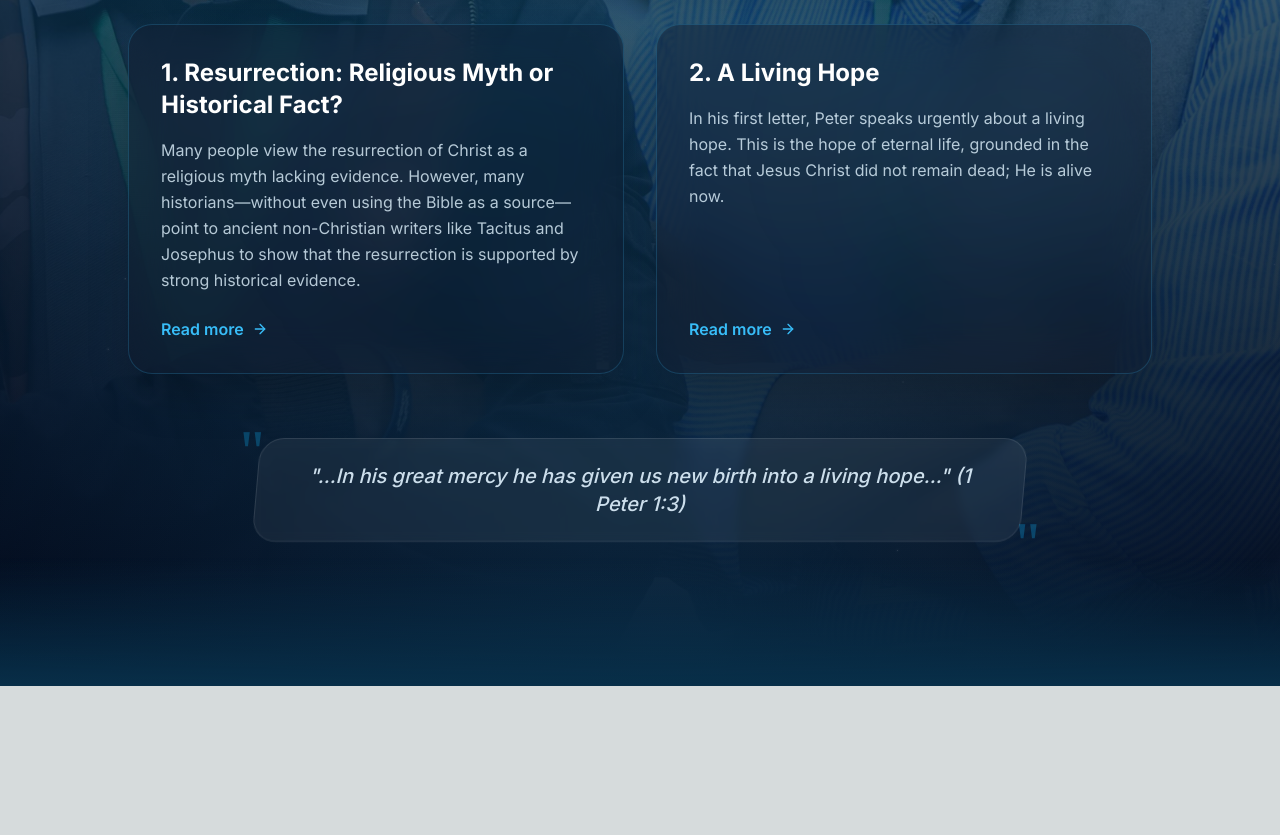
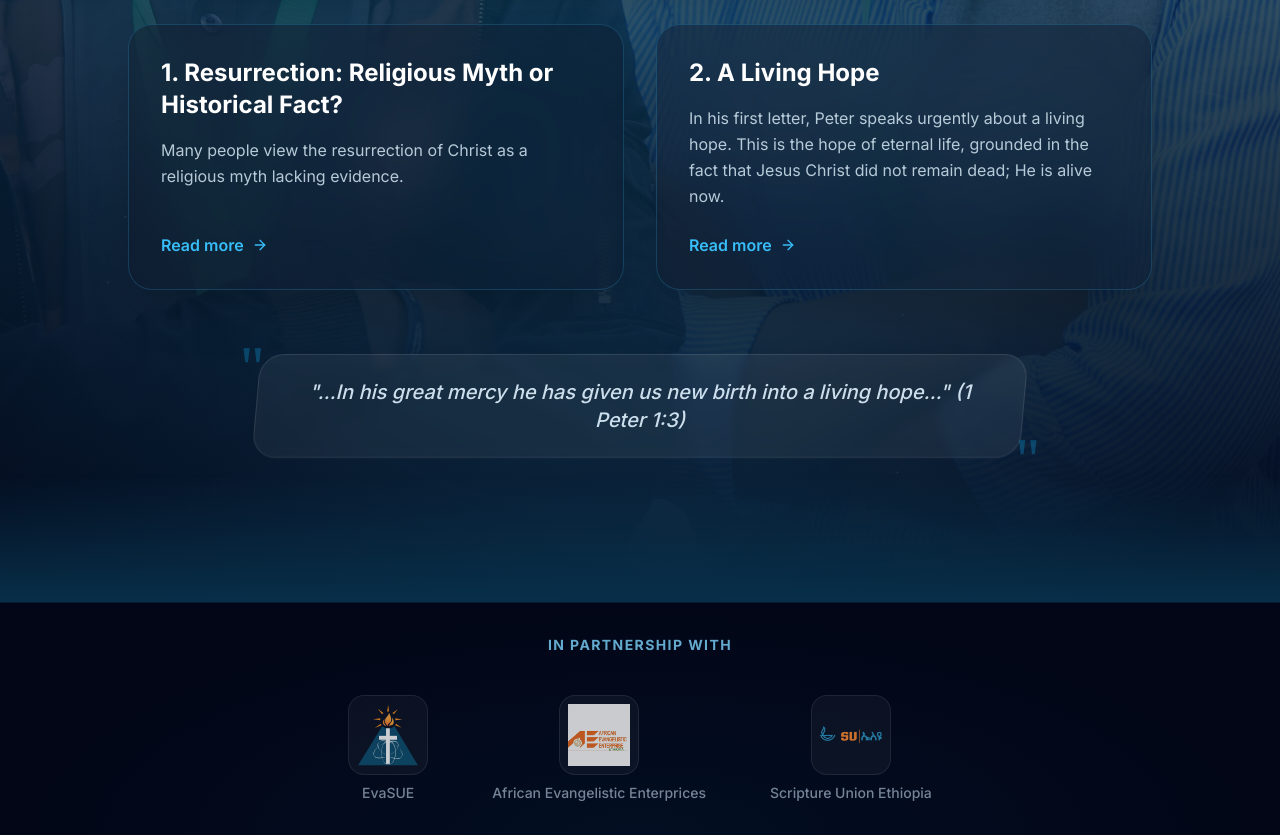
Before and after one commit to natisolomon26/form, a Next.js app: page / in a window 1280 px wide. Shown: the part 800-1635 px from the top of the page. Before the commit the page ends 1486 px from the top, so only its background shows below. Built offline with nearby package versions, Linux system fonts and the light colour scheme.

Commit message:
feat: Implement and integrate a new Footer component with partner logos, and shorten Hero component article descriptions.

```diff
--- a/app/layout.tsx
+++ b/app/layout.tsx
@@ -1,6 +1,7 @@
 import type { Metadata } from "next";
 import { Inter } from "next/font/google";
 import NavbarWrapper from "@/components/NavbarWrapper";
+import Footer from "@/components/Footer";
 import { Analytics } from '@vercel/analytics/react';
 import "./globals.css";
 
@@ -29,6 +30,7 @@ export default function RootLayout({
       <body className={inter.className}>
         <NavbarWrapper />
         {children}
+        <Footer />
         <Analytics />
       </body>
     </html>
--- /dev/null
+++ b/components/Footer.tsx
@@ -0,0 +1,96 @@
+"use client";
+
+import Image from "next/image";
+import Link from "next/link";
+import { useEffect, useState } from "react";
+
+export default function Footer() {
+  const [language, setLanguage] = useState<'en' | 'am'>('en');
+  const [mounted, setMounted] = useState(false);
+
+  useEffect(() => {
+    setMounted(true);
+    const savedLanguage = localStorage.getItem('language') as 'en' | 'am';
+    if (savedLanguage) {
+      setLanguage(savedLanguage);
+    }
+  }, []);
+
+  const content = {
+    en: {
+      partners: "In Partnership With",
+      copyright: "© 2026 EvaSUE. All rights reserved."
+    },
+    am: {
+      partners: "በአጋርነት ከ",
+      copyright: "© 2018 ኢቫሱ። መብቱ በሕግ የተጠበቀ ነው።"
+    }
+  };
+
+  const t = language === 'en' ? content.en : content.am;
+
+  if (!mounted) return null;
+
+  return (
+    <footer className="bg-slate-950 border-t border-sky-900/30 overflow-hidden relative">
+      {/* Background Gradients */}
+      <div className="absolute inset-0 bg-[radial-gradient(ellipse_at_bottom,rgba(14,165,233,0.05)_0%,transparent_70%)] pointer-events-none" />
+
+      <div className="container mx-auto px-4 sm:px-6 lg:px-8 py-8 relative z-10">
+        <div className="flex flex-col items-center justify-center space-y-6">
+
+          <h3 className="text-sky-300/80 font-bold tracking-widest uppercase text-sm mb-4">
+            {t.partners}
+          </h3>
+
+          <div className="flex flex-wrap items-center justify-center gap-8 sm:gap-12 md:gap-16 opacity-80 hover:opacity-100 transition-opacity duration-500">
+            {/* EvaSUE */}
+            <Link href="https://www.evasue.net/" target="_blank" rel="noopener noreferrer" className="flex flex-col items-center gap-2 group">
+              <div className="relative w-16 h-16 sm:w-20 sm:h-20 bg-white/5 rounded-2xl p-3 flex items-center justify-center border border-white/10 group-hover:border-sky-400/50 group-hover:shadow-[0_0_30px_-5px_rgba(14,165,233,0.3)] transition-all duration-300">
+                <Image
+                  src="/logo/EvaSUE.svg"
+                  alt="EvaSUE Logo"
+                  fill
+                  className="object-contain p-2"
+                />
+              </div>
+              <span className="text-slate-400 group-hover:text-sky-300 font-medium text-xs sm:text-sm text-center transition-colors">
+                EvaSUE
+              </span>
+            </Link>
+
+            {/* African Evangelistic Enterprise */}
+            <Link href="https://et.aeint.org/" target="_blank" rel="noopener noreferrer" className="flex flex-col items-center gap-2 group">
+              <div className="relative w-16 h-16 sm:w-20 sm:h-20 bg-white/5 rounded-2xl p-3 flex items-center justify-center border border-white/10 group-hover:border-sky-400/50 group-hover:shadow-[0_0_30px_-5px_rgba(14,165,233,0.3)] transition-all duration-300">
+                <Image
+                  src="/logo/aee.png"
+                  alt="AEE Logo"
+                  fill
+                  className="object-contain p-2"
+                />
+              </div>
+              <span className="text-slate-400 group-hover:text-sky-300 font-medium text-xs sm:text-sm text-center transition-colors">
+                African Evangelistic Enterprices
+              </span>
+            </Link>
+
+            {/* Scripture Union Ethiopia */}
+            <Link href="https://www.suethiopia.org/" target="_blank" rel="noopener noreferrer" className="flex flex-col items-center gap-2 group">
+              <div className="relative w-16 h-16 sm:w-20 sm:h-20 bg-white/5 rounded-2xl p-3 flex items-center justify-center border border-white/10 group-hover:border-sky-400/50 group-hover:shadow-[0_0_30px_-5px_rgba(14,165,233,0.3)] transition-all duration-300">
+                <Image
+                  src="/logo/SU.png"
+                  alt="Scripture Union Logo"
+                  fill
+                  className="object-contain p-2"
+                />
+              </div>
+              <span className="text-slate-400 group-hover:text-sky-300 font-medium text-xs sm:text-sm text-center transition-colors">
+                Scripture Union Ethiopia
+              </span>
+            </Link>
+          </div>
+        </div>
+      </div>
+    </footer>
+  );
+}
--- a/components/Hero.tsx
+++ b/components/Hero.tsx
@@ -68,7 +68,7 @@ export default function Hero({ backgroundImage = "/images/back3.JPG" }: HeroProp
       articles: [
         {
           title: "1. Resurrection: Religious Myth or Historical Fact?",
-          description: "Many people view the resurrection of Christ as a religious myth lacking evidence. However, many historians—without even using the Bible as a source—point to ancient non-Christian writers like Tacitus and Josephus to show that the resurrection is supported by strong historical evidence.",
+          description: "Many people view the resurrection of Christ as a religious myth lacking evidence.",
           link: "/content"
         },
         {
@@ -95,7 +95,7 @@ export default function Hero({ backgroundImage = "/images/back3.JPG" }: HeroProp
       articles: [
         {
           title: "1. ትንሳኤ፡ ኃይማኖታዊ ተረት ወይስ ታሪካዊ እውነታ?",
-          description: "ቊጥራቸው ቀላል ያይደሉ ሰዎች፥ የክርስቶስን ትንሳኤ፥ ማረጋገጫ እንደሌለው የኃይማኖት ተረት አድርገው ይመለከቱታል። ነገር ግን ብዙ የታሪክ ምሁራን መጽሐፍ ቅዱስን እንደ ምንጭ ሳይጠቀሙ፥ እንደ ታሲተስ እና ጆሲፈስ ያሉ ክርስቲያን ያልሆኑ ጥንታዊ የታሪክ ጸሐፊያን የጻፉትን ብቻ በመመልከት የክርስቶስ ትንሳኤ ጠንከር ባሉ ታሪካዊ ማስረጃዎች የተደገፈ እንደሆነ ይገልጻሉ።",
+          description: "ቊጥራቸው ቀላል ያይደሉ ሰዎች፥ የክርስቶስን ትንሳኤ፥ ማረጋገጫ እንደሌለው የኃይማኖት ተረት አድርገው ይመለከቱታል",
           link: "/content"
         },
         {
```
Also changed, not shown: public/logo/SU.png (added), public/logo/aee.png (added).
